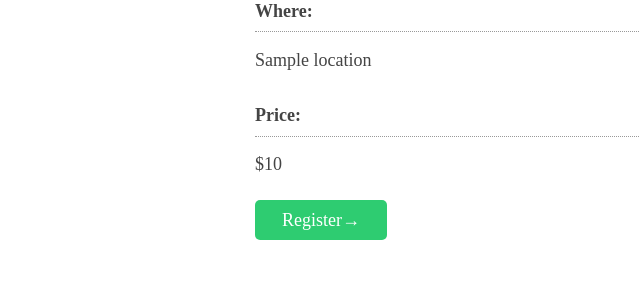
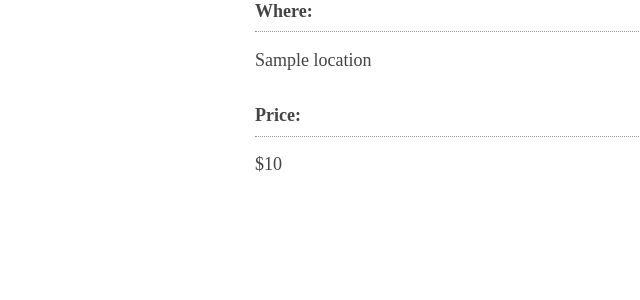
Before and after one commit to rnevius/eventio, a Django app: template templates/event_detail.html in a window 1280 px wide. Shown: the part 380-680 px from the top of the page, without its empty margins (65-705 px from the left). Run offline with Django 3.2, Linux system fonts and the light colour scheme; the template is opened without the code that fills it: most values are stand-ins (such as "Sample title", 1, 10 or a date in 2020).

Commit message:
Update templates and styles to re-align with class progress.

```diff
--- a/assets/css/app.css
+++ b/assets/css/app.css
@@ -5,18 +5,6 @@ body {
     line-height: 1.6;
     margin: 0;
     padding: 0;
-}
-
-/* Buttons */
-.button {
-    background-color: #2ecc71;
-    border-radius: 5px;
-    color: white;
-    padding: 0.55em 1.5em;
-    text-decoration: none;
-}
-.button:hover {
-    background-color: #27ae60;
 }
 
 /* Grid */
@@ -28,36 +16,6 @@ body {
     position: relative;
     width: 100%;
 }
-
-// .column {
-//     box-sizing: border-box;
-//     float: left;
-//     margin-left: 4%;
-//     width: 100%;
-// }
-
-// .column:first-child {
-//     margin-left: 0;
-// }
-
-// .one-half.column {
-//     width: 48%;
-// }
-
-// .one-third.column {
-//     width: 30.6666666667%;
-// }
-// .two-thirds.column {
-//     width: 65.3333333333%;
-// }
-
-// .one-fourth.column {
-//     width: 22%;
-// }
-// .three-fourths.column {
-//     width: 74%;
-// }
-
 
 /* Navigation */
 nav {
--- a/templates/event_detail.html
+++ b/templates/event_detail.html
@@ -26,6 +26,4 @@
         </dd>
     </dl>
 
-    <a href="" class="button">Register&rarr;</a>
-
 {% endblock content %}
```
